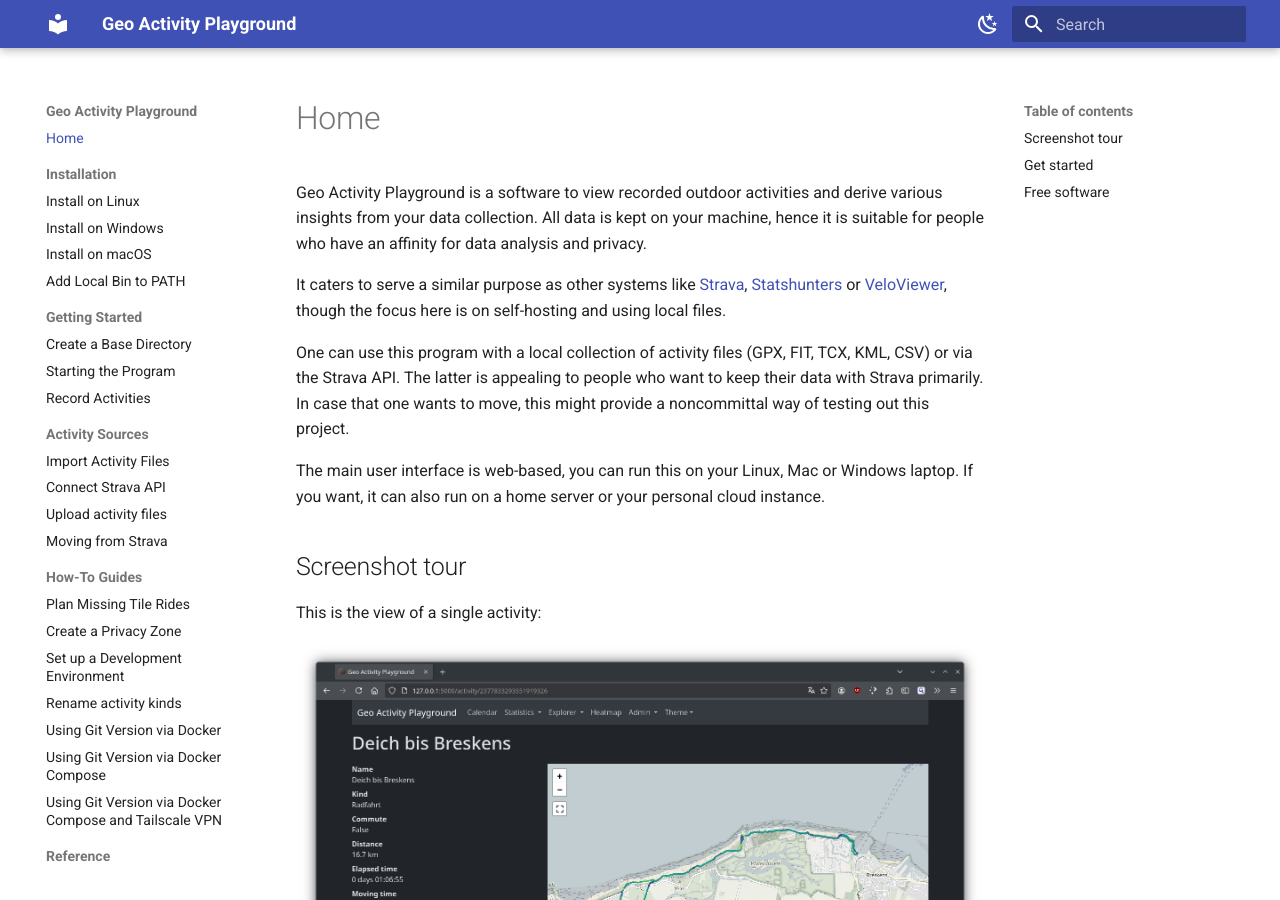
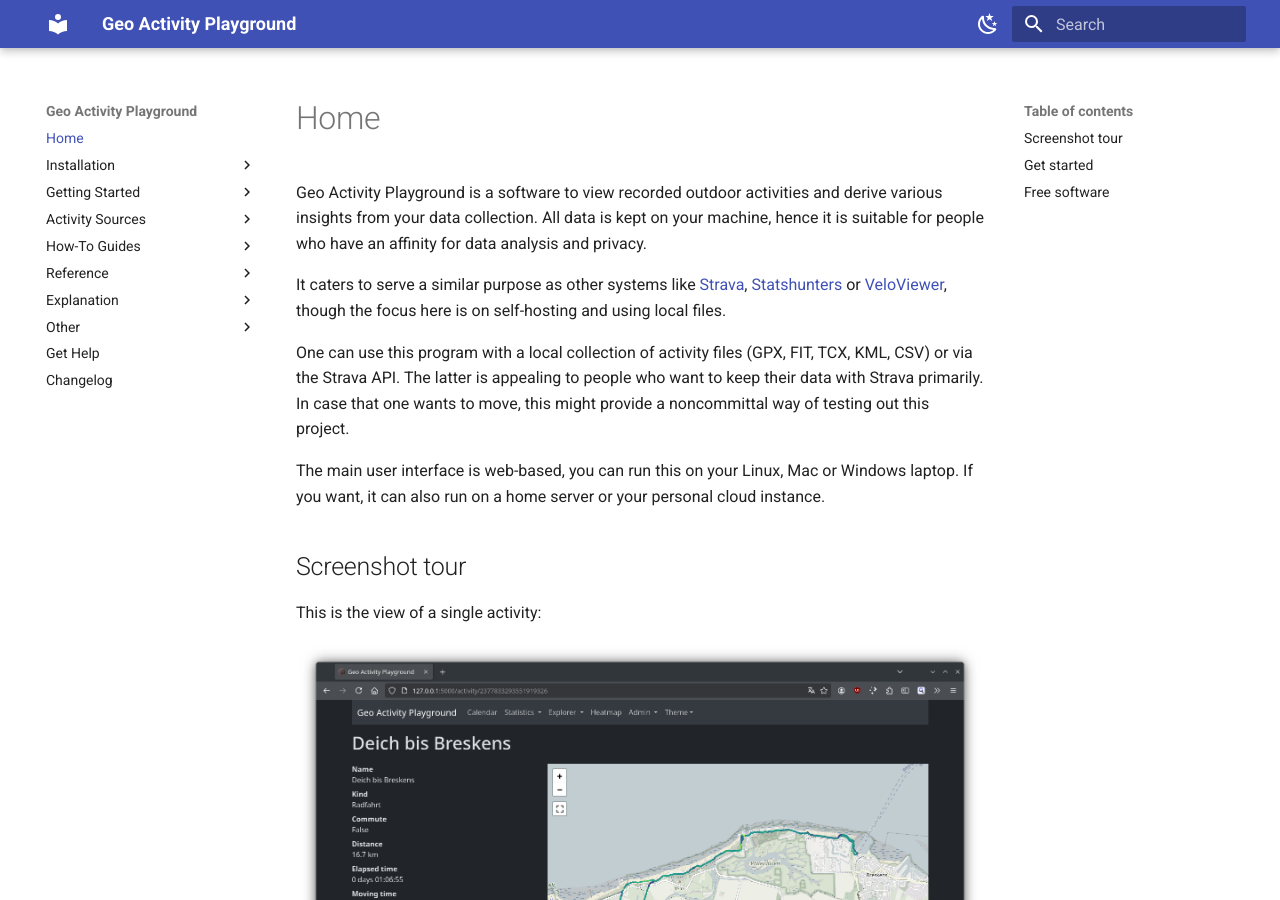
Before and after one commit to martin-ueding/geo-activity-playground, an MkDocs documentation site: the page built from docs/index.md, in a window 1280 px wide and 900 px high. Built offline with MkDocs 1.6.1 and Material for MkDocs 9.7.7, drawn with Linux system fonts in a browser that asks for light colours; some of the changed lines change nothing that is shown.

Commit message:
Remove navigation sections again

```diff
--- a/mkdocs.yml
+++ b/mkdocs.yml
@@ -2,8 +2,8 @@ site_name: Geo Activity Playground
 site_url: 'https://martin-ueding.github.io/geo-activity-playground/'
 
 theme:
-  features:
-    - navigation.sections
+  # features:
+  #   - navigation.sections
   name: material
   palette:
     - scheme: default
@@ -53,9 +53,9 @@ nav:
     - heart-rate-zones.md
     - elevation-gain-from-noisy-data.md
   - Other:
-    - get-help.md
     - acknowledgments.md
-    - changelog.md
+  - get-help.md
+  - changelog.md
 
 markdown_extensions:
   - pymdownx.highlight
```
